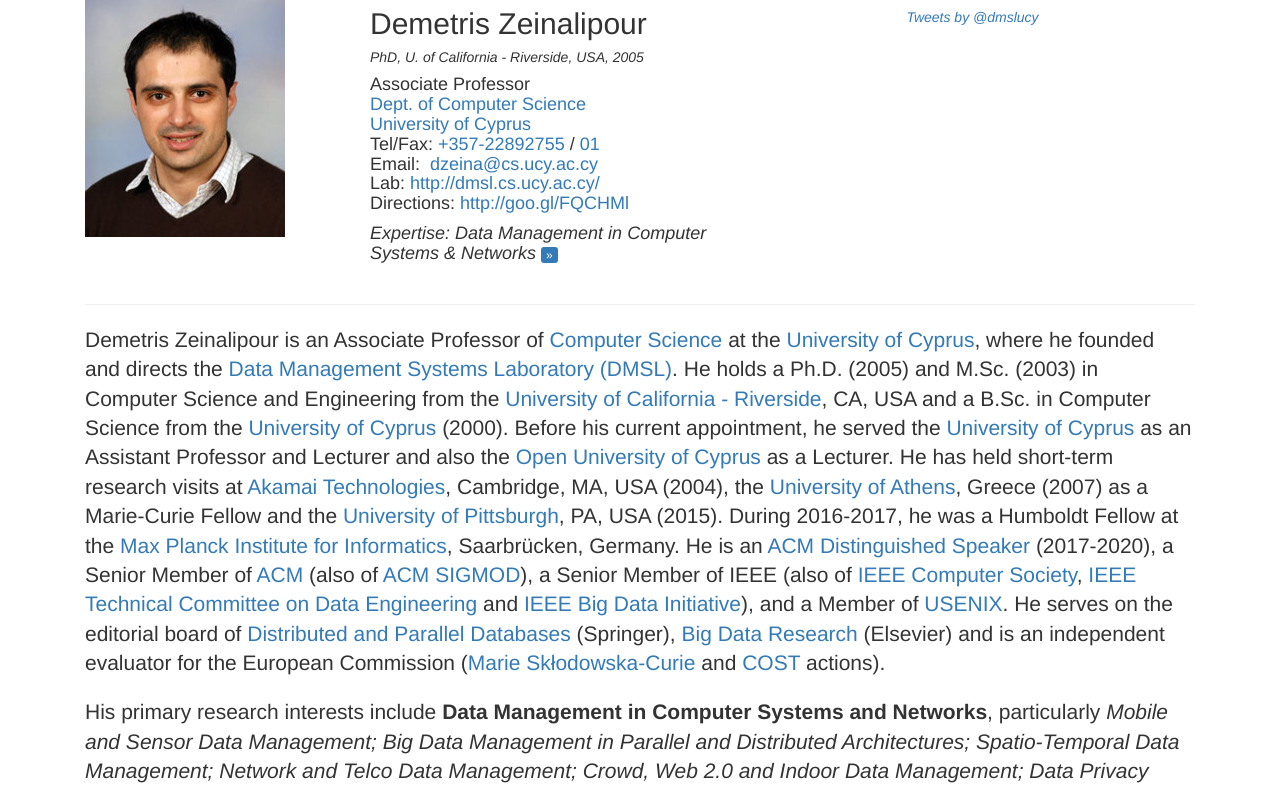
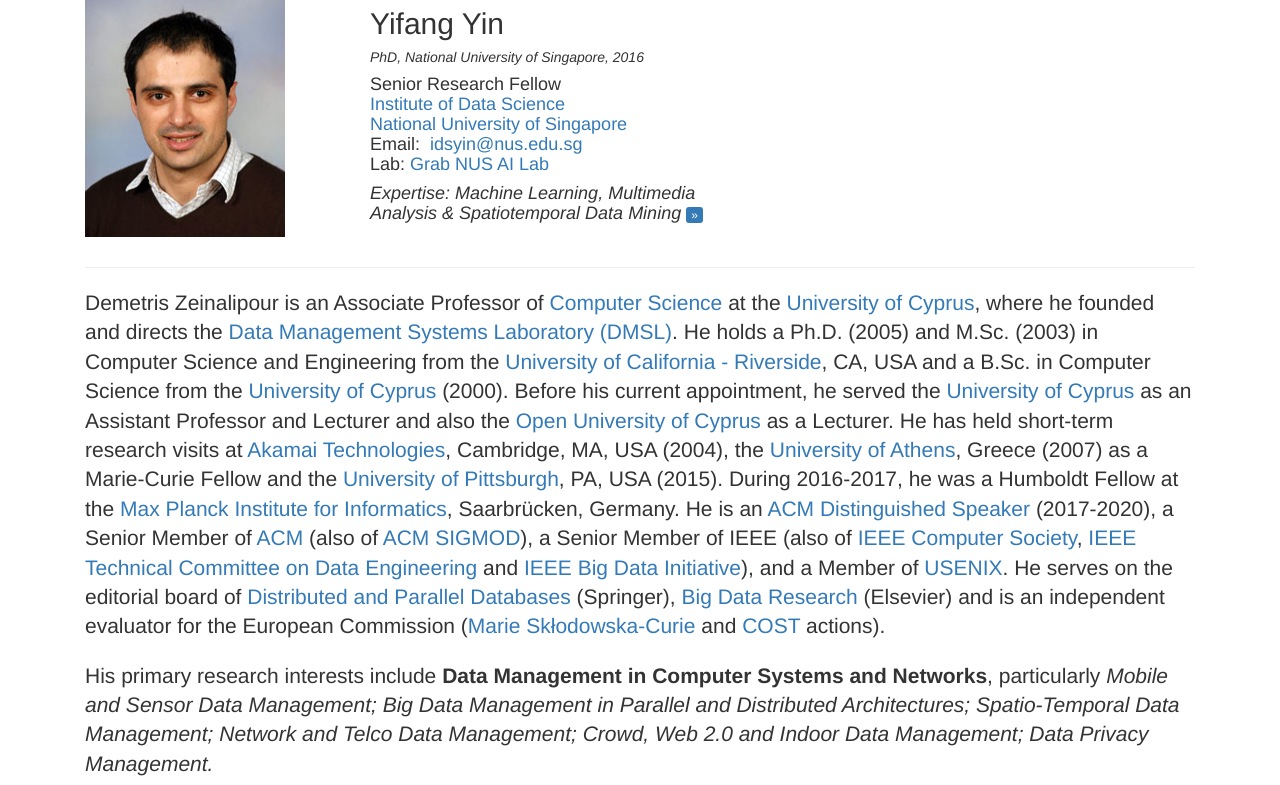
Before and after one commit to yifangyin/yifangyin.github.io, a plain HTML site: page index.html in a window 1280 px wide. Shown: the part 53-838 px from the top of the page. Drawn offline with Linux system fonts and the light colour scheme; files whose address does not match are found by name.

Commit message:
Update index.html

```diff
--- a/index.html
+++ b/index.html
@@ -3,7 +3,7 @@
 
     <head>
         <meta charset="utf-8"/>
-        <title>[ Demetris Zeinalipour @ UCY ]</title>
+        <title>[ Yifang Yin @ NUS ]</title>
         <meta name="viewport" content="width=device-width, initial-scale=1.0"/>
 
         <!-- Font Awesome Icons -->
@@ -127,32 +127,31 @@
                         <img id="mobile-img" src="images/zeinalipour.small.jpg" width="200" border="0" height="250" alt=""></a>
                 </div>
                 <div align="left" class="col-md-4">
-                    <h2>Demetris Zeinalipour
-                        <h5><i>PhD, U. of California - Riverside, USA, 2005</i></h5>
+                    <h2>Yifang Yin
+                        <h5><i>PhD, National University of Singapore, 2016</i></h5>
                     </h2>
 
-                    <h4>Associate Professor<br>
-                        <a href="https://www.cs.ucy.ac.cy/">Dept. of Computer Science</a><br>
-                        <a href="https://www.ucy.ac.cy/">University of Cyprus</a><br>
+                    <h4>Senior Research Fellow<br>
+                        <a href="https://ids.nus.edu.sg/">Institute of Data Science</a><br>
+                        <a href="https://www.nus.edu.sg/">National University of Singapore</a><br>
                         <!--
                          P.O. Box 20537<br>
                          1678 Nicosia, CYPRUS<br>-->
-                        Tel/Fax: <a href="tel:0035722892755">+357-22892755</a> / <a href="tel:0035722892701">01</a><br/>
+                        <!--Tel/Fax: <a href="tel:0035722892755">+357-22892755</a> / <a href="tel:0035722892701">01</a><br/>-->
                         Email:
                         <script language="JavaScript">
                             <!--
                             document.write("&nbsp;");
-                            spiderjam('dzeina','cs.ucy.ac.cy');
+                            spiderjam('idsyin','nus.edu.sg');
                             -->
                             </script><br/>
-                        Lab: <a target="_blank" href="https://dmsl.cs.ucy.ac.cy/">http://dmsl.cs.ucy.ac.cy/</a><br>
-                        Directions: <a target="_blank" href="https://goo.gl/FQCHMl">http://goo.gl/FQCHMl</a>
+                        Lab: <a target="_blank" href="https://ids.nus.edu.sg/Grab-NUS-AI-Lab.html">Grab NUS AI Lab</a><br>
                     </h4>
-                    <h4><i>Expertise: Data Management in Computer Systems &amp; Networks</i> <a href="#intro" onclick="javascript:reset_menus();$('#tab-intro-content').show();" class="btn-primary btn-xs">&raquo;</a><br></h4>
+                    <h4><i>Expertise: Machine Learning, Multimedia Analysis &amp; Spatiotemporal Data Mining</i> <a href="#intro" onclick="javascript:reset_menus();$('#tab-intro-content').show();" class="btn-primary btn-xs">&raquo;</a><br></h4>
 
                 </div>
 
-                <i class="twittertop" style="display:none;" id="t1">
+                <!--<i class="twittertop" style="display:none;" id="t1">
                     <div id="news" tyle="text-align: left"  class="col-md-5">&nbsp;
                         <center><a class="twitter-timeline" href="https://twitter.com/dmslucy" data-chrome="nofooter" data-widget-id="346662554203992065" data-width="900"
                             data-height="300">Tweets
@@ -167,7 +166,7 @@
                             }
                         }(document, "script", "twitter-wjs");</script></center>
                     </div>
-                </i>
+                </i>-->
 
                 <!--<p><a href="#" class="btn btn-primary">More &raquo;</a></p>-->
                 <b class="expandshow" style="display:none;" id="tab-1">
```
